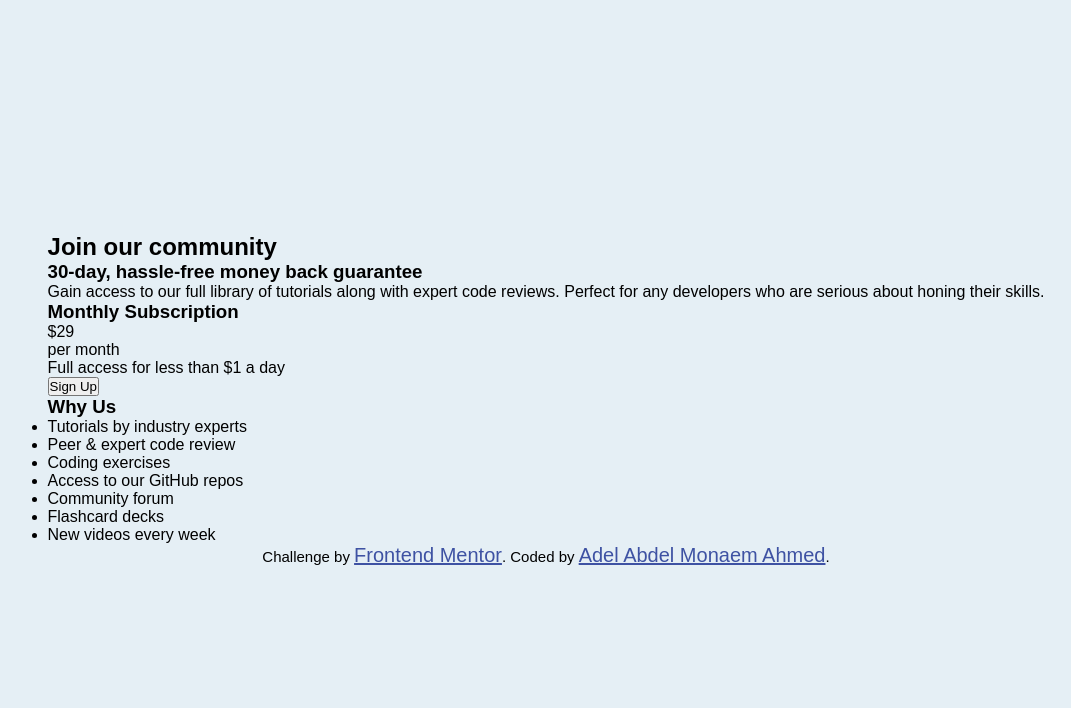
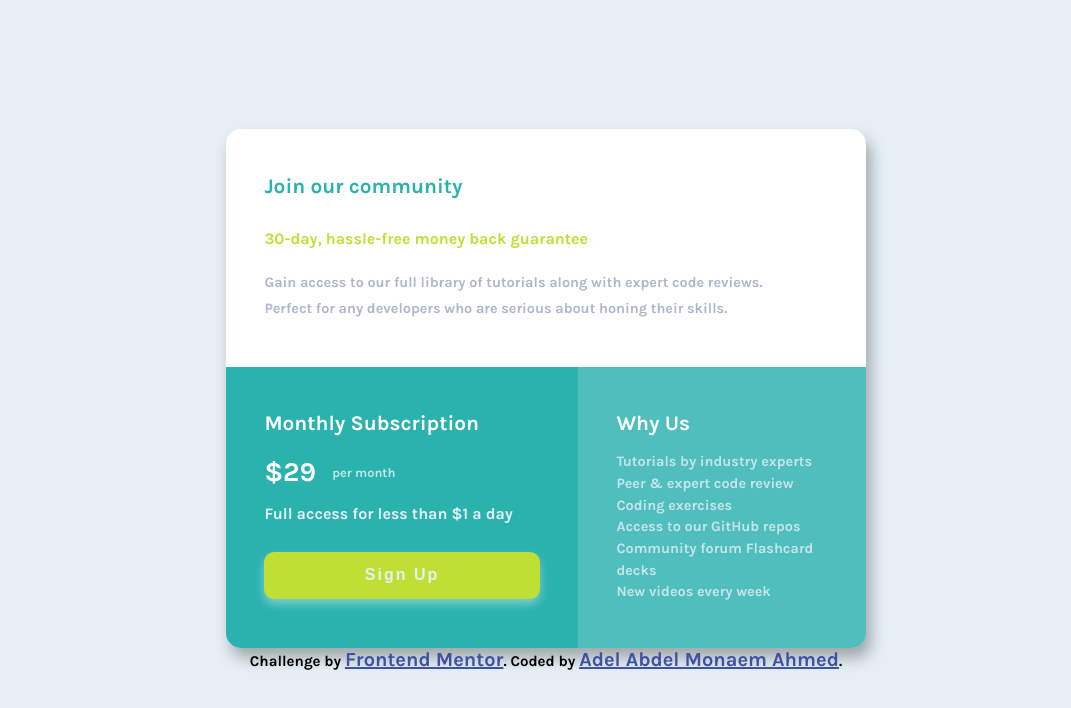
Before and after one commit to Dolla464/single-price-grid-component, a plain HTML site: page index.html in a window 1280 px wide. Shown: the whole page, without its empty margins (94-1165 px from the left). Drawn offline with Linux system fonts and the light colour scheme.

Commit message:
Update index.html

```diff
--- a/index.html
+++ b/index.html
@@ -4,36 +4,51 @@
     <meta charset="UTF-8">
     <meta name="viewport" content="width=device-width, initial-scale=1.0"> <!-- displays site properly based on user's device -->
 
+    <title>Frontend Mentor | Single Price Grid Component</title>
+
     <link rel="icon" type="image/png" sizes="32x32" href="./images/favicon-32x32.png">
 
-  <title>Frontend Mentor | Single Price Grid Component</title>
+    <link rel="preconnect" href="https://fonts.googleapis.com">
+    <link rel="preconnect" href="https://fonts.gstatic.com" crossorigin>
+    <link href="https://fonts.googleapis.com/css2?family=Karla:wght@700&display=swap" rel="stylesheet">
+
     <link rel="stylesheet" href="css/style.css">
   </head>
+
   <body>
-  <main class="container">
-    <section class="community">
-      <h2>Join our community</h2>
-      <h3>30-day, hassle-free money back guarantee</h3>
-      <p>Gain access to our full library of tutorials along with expert code reviews.
-        Perfect for any developers who are serious about honing their skills.</p>
+    <main class="single-price">
+      <header class="header padding">
+        <h2 class="header__title">Join our community</h2>
+        <h3 class="header__subtitle">30-day, hassle-free money back guarantee</h3>
+        <p class="header__paragraph">
+          Gain access to our full library of tutorials along with expert code reviews. Perfect for any developers who are serious about honing their skills.
+        </p>
+      </header>
+
+      <section class="action padding">
+        <h2 class="action__title">Monthly Subscription</h2>
+
+        <p class="action__price">
+          <span>&dollar;29</span>
+          <span>per month</span>
+        </p>
+
+        <p class="action__paragraph">Full access for less than &dollar;1 a day</p>
+        <button class="action__btn">Sign Up</button>
       </section>
-    <section class="subscription">
-      <h3>Monthly Subscription</h3>
-      <p class="price">&dollar;29</p> <span>per month</span>
-      <p class="subtitle">Full access for less than &dollar;1 a day</p>
-      <button>Sign Up</button>
-    </section>
-    <section class="whyus">
-      <h3>Why Us</h3>
-      <ul>
-        <li>Tutorials by industry experts</li>
-        <li>Peer &amp; expert code review</li>
-        <li>Coding exercises</li>
-        <li>Access to our GitHub repos</li>
-        <li>Community forum</li>
-        <li>Flashcard decks</li>
-        <li>New videos every week</li>
-      </ul>
+
+      <section class="us padding">
+        <h2 class="us__title">Why Us</h2>
+
+        <p class="us__paragraph">
+          Tutorials by industry experts
+          Peer &amp; expert code review
+          Coding exercises <br>
+          Access to our GitHub repos
+          Community forum
+          Flashcard decks <br>
+          New videos every week
+        </p>
       </section>
     </main>
   <footer>
```
Lines whose indentation alone changed are shown as unchanged.
